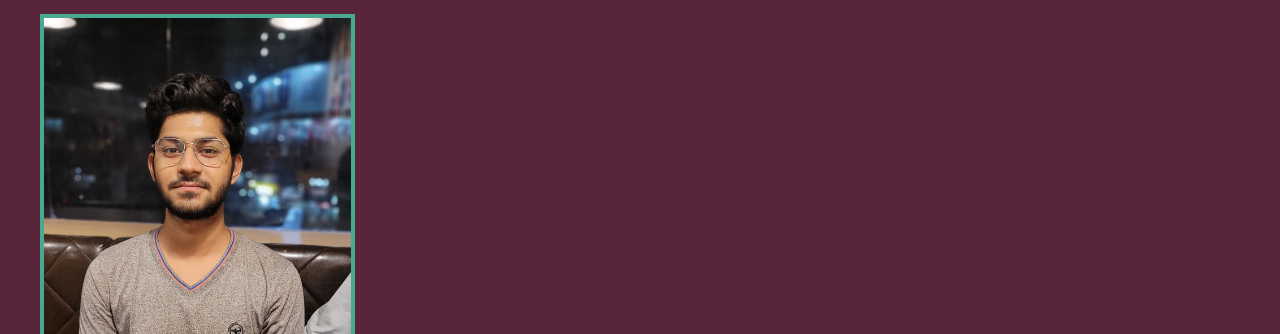
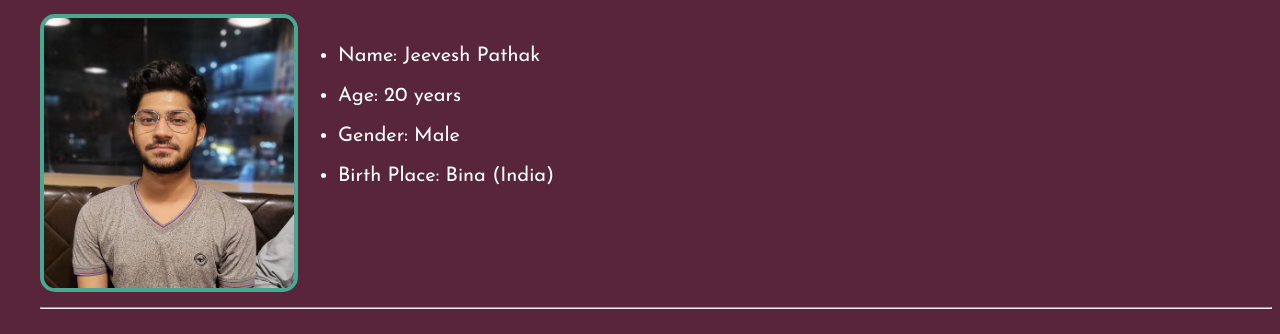
Before and after one commit to jeevesh7nit/My_Resume, a plain HTML site: page index.html in a window 1280 px wide. Shown: the part 204-538 px from the top of the page. Drawn offline with Linux system fonts and the light colour scheme; a web font is replaced by a local one.

Commit message:
Update style.css

```diff
--- a/style.css
+++ b/style.css
@@ -24,10 +24,19 @@ h2{
     font-size: 37px;
 }
 #profile{
+    width: 250px;
+    border-radius: 15px;
+    display: inline-block;
+    height: 270px;
+    border: 4px solid #47A992;
+    position: relative;
 
-
-    height: 350px;
-    border: 4px solid #47A992;
+}
+#nameage{
+     width: 300px;
+    display: inline-block;
+    position: absolute;
+    top: 230px;
 
 }
 
```
